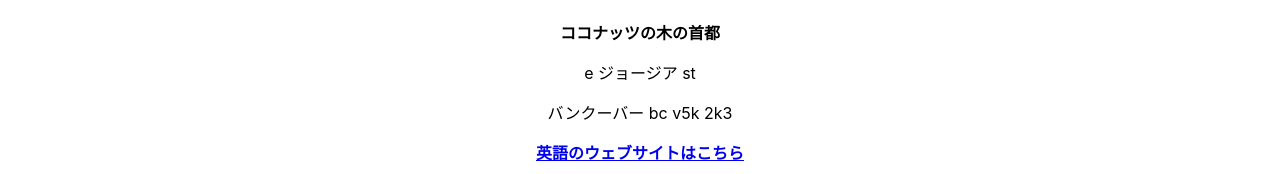
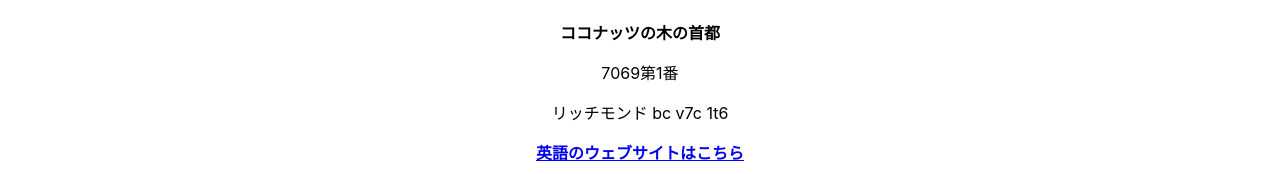
Before and after one commit to nulljosh/reecehaus, a plain HTML site: page japan.html in a window 1280 px wide. Shown: the part 160-334 px from the top of the page. Drawn offline with Linux system fonts and the light colour scheme.

Commit message:
Update japan.html

```diff
--- a/japan.html
+++ b/japan.html
@@ -14,8 +14,8 @@
         <div class="wrapper">
             <h1>🥥🌴</h1>
             <strong>ココナッツの木の首都</strong>
-            <p>e ジョージア st</p>
-            <p>バンクーバー bc v5k 2k3</p>
+            <p>7069第1番</p>
+            <p>リッチモンド bc v7c 1t6</p>
             <a href="index.html"><p>英語のウェブサイトはこちら</p></a>
             <!--
             <br /><br />
```
